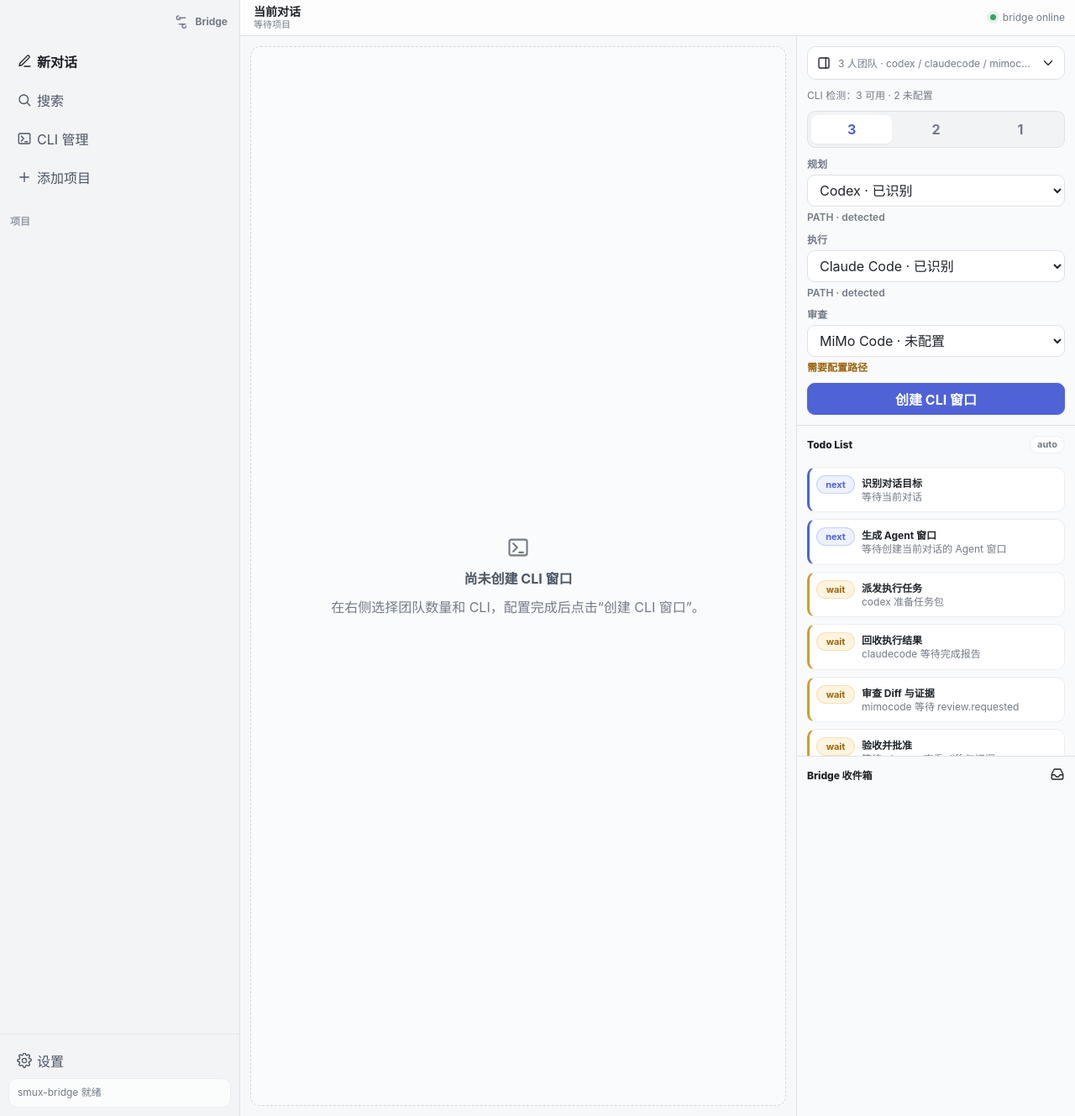
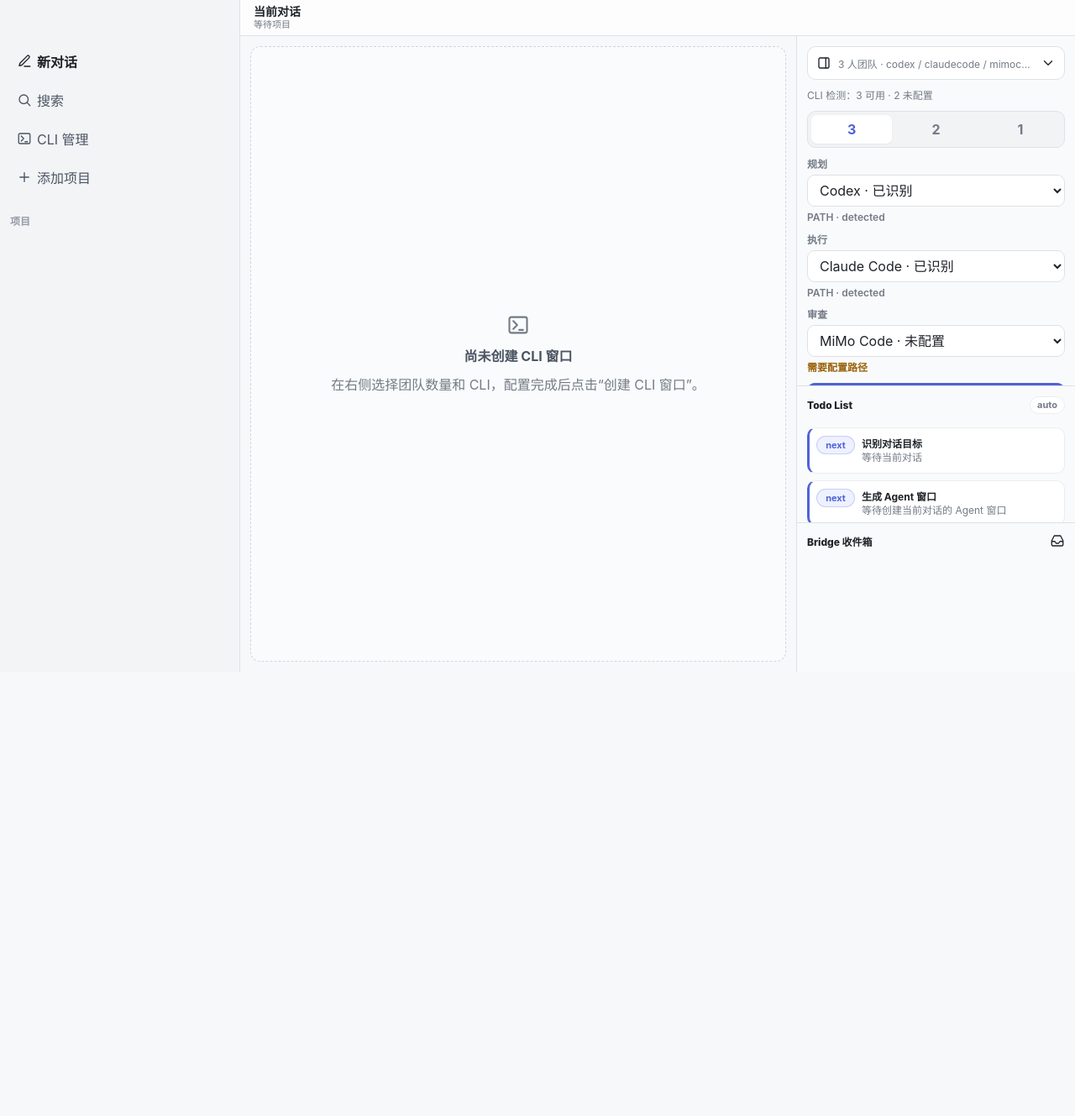
Before and after one commit to Dangena/agent-team, a React (Vite) app in the folder apps/desktop/: page / in a window 1280 px wide. Shown: the whole page at 84% size. After the commit the page ends 800 px from the top, so only its background shows below. Built offline with nearby package versions, Linux system fonts and the light colour scheme.

Commit message:
Update renderer components and smoke test

```diff
--- a/apps/desktop/src/renderer/App.tsx
+++ b/apps/desktop/src/renderer/App.tsx
@@ -1,10 +1,5 @@
 import { useEffect, useMemo, useRef, useState } from "react";
-import {
-  toBridgeUiEvents,
-  type BridgeAcknowledgement,
-  type BridgeUiEvent,
-  type EventEnvelope
-} from "@agent-team/protocol";
+import type { BridgeUiEvent } from "@agent-team/protocol";
 import type {
   AgentPtyEvent as AgentProcessEvent,
   AgentPtySnapshot as AgentProcessSnapshot
@@ -23,15 +18,13 @@
 type IconName =
   | "plus"
   | "search"
-  | "settings"
   | "folder"
   | "edit"
   | "more"
   | "chevron"
   | "terminal"
   | "panel"
-  | "inbox"
-  | "bridge";
+  | "inbox";
 
 type RoleSpec = {
   key: RoleKey;
@@ -102,131 +95,6 @@
   zcode: { id: "zcode", label: "Zcode", status: "missing", source: "missing", reason: "需要配置路径" }
 };
 
-const rawBridgeEventFixtures: EventEnvelope[] = [
-  {
-    version: 1,
-    eventId: "evt_task_assigned_ui",
-    sessionId: "ses_ui_flow",
-    createdAt: "2026-06-21T00:00:00.000Z",
-    type: "task.assigned",
-    fromAgentId: "planner",
-    toAgentId: "executor",
-    taskId: "task_ui_flow",
-    payload: {
-      objective: "实现 Agent Team Desktop 最小 UI 闭环",
-      scope: { paths: ["apps/desktop/**"], notes: "renderer mock flow" },
-      acceptance: [{ id: "acc_ui", text: "Todo and inbox derive from bridge events", required: true }],
-      assigneeAgentId: "executor",
-      assigneeRole: "executor"
-    }
-  },
-  {
-    version: 1,
-    eventId: "evt_task_completed_ui",
-    sessionId: "ses_ui_flow",
-    createdAt: "2026-06-21T00:01:00.000Z",
-    type: "task.completed",
-    fromAgentId: "executor",
-    toAgentId: "planner",
-    taskId: "task_ui_flow",
-    payload: {
-      taskId: "task_ui_flow",
-      changed: ["apps/desktop/src/renderer/App.tsx"],
-      tests: [{ command: "node scripts/smoke-test.mjs", cwd: ".", exitCode: 0 }],
-      risks: [],
-      summary: "完成代码修改并记录测试"
-    }
-  },
-  {
-    version: 1,
-    eventId: "evt_evidence_test_recorded_ui",
-    sessionId: "ses_ui_flow",
-    createdAt: "2026-06-21T00:02:00.000Z",
-    type: "evidence.test_recorded",
-    fromAgentId: "executor",
-    toAgentId: "planner",
-    taskId: "task_ui_flow",
-    payload: {
-      taskId: "task_ui_flow",
-      command: "node scripts/smoke-test.mjs",
-      cwd: ".",
-      exitCode: 0,
-      note: "renderer fixture test evidence"
-    }
-  },
-  {
-    version: 1,
-    eventId: "evt_evidence_diff_captured_ui",
-    sessionId: "ses_ui_flow",
-    createdAt: "2026-06-21T00:02:30.000Z",
-    type: "evidence.diff_captured",
-    fromAgentId: "executor",
-    toAgentId: "planner",
-    taskId: "task_ui_flow",
-    payload: {
-      taskId: "task_ui_flow",
-      baseRef: "HEAD",
-      headRef: "WORKTREE",
-      diffArtifactPath: ".agent-team/evidence/ui-flow.patch",
-      summary: "已捕获任务 diff"
-    }
-  },
-  {
-    version: 1,
-    eventId: "evt_review_requested_ui",
-    sessionId: "ses_ui_flow",
-    createdAt: "2026-06-21T00:03:00.000Z",
-    type: "review.requested",
-    fromAgentId: "planner",
-    toAgentId: "reviewer",
-    taskId: "task_ui_flow",
-    payload: {
-      taskId: "task_ui_flow",
-      reviewerAgentId: "reviewer",
-      focus: ["renderer", "bridge events"]
-    }
-  },
-  {
-    version: 1,
-    eventId: "evt_review_reported_ui",
-    sessionId: "ses_ui_flow",
-    createdAt: "2026-06-21T00:04:00.000Z",
-    type: "review.reported",
-    fromAgentId: "reviewer",
-    toAgentId: "planner",
-    taskId: "task_ui_flow",
-    payload: {
-      taskId: "task_ui_flow",
-      findings: [],
-      testGaps: [],
-      recommendation: "approve"
-    }
-  },
-  {
-    version: 1,
-    eventId: "evt_approval_granted_ui",
-    sessionId: "ses_ui_flow",
-    createdAt: "2026-06-21T00:05:00.000Z",
-    type: "approval.granted",
-    fromAgentId: "planner",
-    toAgentId: "executor",
-    taskId: "task_ui_flow",
-    payload: {
-      taskId: "task_ui_flow",
-      diffViewed: true,
-      evidenceIds: ["evt_task_completed_ui", "evt_evidence_test_recorded_ui", "evt_evidence_diff_captured_ui"],
-      note: "planner 已批准任务"
-    }
-  }
-];
-
-const bridgeAckFixtures: BridgeAcknowledgement[] = [
-  { agentId: "executor", eventId: "evt_task_assigned_ui", ackedAt: "2026-06-21T00:00:05.000Z" },
-  { agentId: "planner", eventId: "evt_task_completed_ui", ackedAt: "2026-06-21T00:01:05.000Z" },
-  { agentId: "planner", eventId: "evt_evidence_test_recorded_ui", ackedAt: "2026-06-21T00:02:05.000Z" },
-  { agentId: "planner", eventId: "evt_evidence_diff_captured_ui", ackedAt: "2026-06-21T00:02:35.000Z" }
-];
-
 function Icon({ name }: { name: IconName }) {
   return (
     <svg className="icon" aria-hidden="true" focusable="false">
@@ -283,6 +151,14 @@
   return role.key === "plannerReviewer" ? "planner" : role.key;
 }
 
+function processStatus(status?: AgentProcessSnapshot["status"], active = false) {
+  if (status === "running" && active) return { label: "工作中", tone: "running" };
+  if (status === "running") return { label: "已就绪", tone: "idle" };
+  if (status === "failed") return { label: "启动失败", tone: "warning" };
+  if (status === "exited") return { label: "已停止", tone: "idle" };
+  return { label: "等待中", tone: "idle" };
+}
+
 function hasBridgeEvent(events: BridgeUiEvent[], type: BridgeUiEvent["type"]) {
   return events.some((event) => event.type === type && event.status !== "waiting");
 }
@@ -311,10 +187,6 @@
         <path d="m21 21-4.3-4.3" />
         <circle cx="11" cy="11" r="7" />
       </symbol>
-      <symbol id="icon-settings" viewBox="0 0 24 24">
-        <path d="M12 8.5a3.5 3.5 0 1 0 0 7 3.5 3.5 0 0 0 0-7Z" />
-        <path d="M19.4 15a1.7 1.7 0 0 0 .34 1.88l.04.04a2 2 0 0 1-2.83 2.83l-.04-.04a1.7 1.7 0 0 0-1.88-.34 1.7 1.7 0 0 0-1.03 1.56V21a2 2 0 0 1-4 0v-.07a1.7 1.7 0 0 0-1.03-1.56 1.7 1.7 0 0 0-1.88.34l-.04.04a2 2 0 0 1-2.83-2.83l.04-.04A1.7 1.7 0 0 0 4.6 15a1.7 1.7 0 0 0-1.56-1.03H3a2 2 0 0 1 0-4h.07A1.7 1.7 0 0 0 4.6 8a1.7 1.7 0 0 0-.34-1.88l-.04-.04a2 2 0 0 1 2.83-2.83l.04.04A1.7 1.7 0 0 0 9 3.6 1.7 1.7 0 0 0 10.03 2H10a2 2 0 0 1 4 0v.07a1.7 1.7 0 0 0 1.03 1.56 1.7 1.7 0 0 0 1.88-.34l.04-.04a2 2 0 0 1 2.83 2.83l-.04.04A1.7 1.7 0 0 0 19.4 8a1.7 1.7 0 0 0 1.56 1.03H21a2 2 0 0 1 0 4h-.07A1.7 1.7 0 0 0 19.4 15Z" />
-      </symbol>
       <symbol id="icon-folder" viewBox="0 0 24 24">
         <path d="M3 7.5A2.5 2.5 0 0 1 5.5 5H10l2 2h6.5A2.5 2.5 0 0 1 21 9.5v7A2.5 2.5 0 0 1 18.5 19h-13A2.5 2.5 0 0 1 3 16.5v-9Z" />
       </symbol>
@@ -342,10 +214,6 @@
       <symbol id="icon-inbox" viewBox="0 0 24 24">
         <path d="M4 13h4l2 3h4l2-3h4" />
         <path d="M5 20h14a2 2 0 0 0 2-2v-6L17 4H7l-4 8v6a2 2 0 0 0 2 2Z" />
-      </symbol>
-      <symbol id="icon-bridge" viewBox="0 0 24 24">
-        <path d="M7 7h10M7 17h10" />
-        <path d="M9 7a3 3 0 1 1-3-3M15 17a3 3 0 1 0 3 3" />
       </symbol>
     </svg>
   );
@@ -445,10 +313,12 @@
   const [activeChatId, setActiveChatId] = useState("");
   const [openMenuProjectId, setOpenMenuProjectId] = useState<string | null>(null);
   const [nextChatNumber, setNextChatNumber] = useState(2);
-  const [toast, setToast] = useState("smux-bridge 就绪");
+  const [toast, setToast] = useState("");
   const [windows, setWindows] = useState<AgentWindow[]>([]);
   const [agentProcesses, setAgentProcesses] = useState<Record<string, AgentProcessSnapshot>>({});
   const [agentOutput, setAgentOutput] = useState<Record<string, string>>({});
+  const [activeAgents, setActiveAgents] = useState<Record<string, boolean>>({});
+  const activityTimersRef = useRef<Record<string, number>>({});
   const [runtimeBridgeEvents, setRuntimeBridgeEvents] = useState<BridgeUiEvent[]>([]);
   const { project: activeProject, chat: activeChat } = activeFrom(projects, activeProjectId, activeChatId);
   const roles = roleSets[teamSize];
@@ -509,6 +379,12 @@
   }, []);
 
   useEffect(() => {
+    if (!toast) return;
+    const timer = window.setTimeout(() => setToast(""), 3_000);
+    return () => window.clearTimeout(timer);
+  }, [toast]);
+
+  useEffect(() => {
     const api = window.agentTeam;
     if (!api) return;
 
@@ -522,8 +398,18 @@
           ...current,
           [event.agentId]: `${current[event.agentId] ?? ""}${event.data}`.slice(-100_000)
         }));
+        setActiveAgents((current) => ({ ...current, [event.agentId]: true }));
+        window.clearTimeout(activityTimersRef.current[event.agentId]);
+        activityTimersRef.current[event.agentId] = window.setTimeout(() => {
+          setActiveAgents((current) => ({ ...current, [event.agentId]: false }));
+          delete activityTimersRef.current[event.agentId];
+        }, 1_500);
       }
     });
+  }, []);
+
+  useEffect(() => () => {
+    for (const timer of Object.values(activityTimersRef.current)) window.clearTimeout(timer);
   }, []);
 
   const configSummary = useMemo(
@@ -538,9 +424,7 @@
   }, [cliDetections]);
 
   const bridgeEvents = useMemo(
-    () => activeChat?.teamCreated
-      ? runtimeBridgeEvents.length ? runtimeBridgeEvents : toBridgeUiEvents(rawBridgeEventFixtures, bridgeAckFixtures)
-      : [],
+    () => activeChat?.teamCreated ? runtimeBridgeEvents : [],
     [activeChat?.teamCreated, runtimeBridgeEvents]
   );
 
@@ -721,6 +605,7 @@
     }
 
     setAgentOutput({});
+    setActiveAgents({});
     const results = await Promise.allSettled(
       nextWindows.map((agent) => {
         const baseInput = {
@@ -757,12 +642,7 @@
       <main className="app">
         <aside className="rail" aria-label="项目与对话">
           <div>
-            <div className="window-chrome">
-              <div className="app-mark">
-                <Icon name="bridge" />
-                <span>Bridge</span>
-              </div>
-            </div>
+            <div className="window-chrome" aria-hidden="true" />
 
             <nav className="rail-actions">
               <button className="rail-action primary-action" type="button" onClick={() => addChat()}>
@@ -855,16 +735,9 @@
             </div>
           </div>
 
-          <div className="rail-foot">
-            <button className="rail-action" type="button" onClick={() => announce("设置已打开")}>
-              <Icon name="settings" />
-              <span>设置</span>
-            </button>
-            <div className="toast" role="status" aria-live="polite">
-              {toast}
-            </div>
-          </div>
         </aside>
+
+        {toast ? <div className="toast" role="status" aria-live="polite">{toast}</div> : null}
 
         <section className="main" aria-label="Agent 工作台">
           <header className="session-bar">
@@ -875,10 +748,6 @@
                   ? `${activeProject.name} · ${activeProject.branch} · ${activeProject.status} · 当前对话`
                   : "等待项目"}
               </div>
-            </div>
-            <div className="session-status">
-              <span className="status-dot" aria-hidden="true" />
-              <span>bridge online</span>
             </div>
           </header>
 
@@ -894,6 +763,7 @@
                   const process = agentProcesses[agentId];
                   const output = agentOutput[agentId] ?? "";
                   const running = process?.status === "running";
+                  const status = processStatus(process?.status, activeAgents[agentId]);
                   return (
                   <article className={`agent-window ${index === 0 ? "first" : ""}`} key={`${agent.key}-${agent.cli}`}>
                     <header className="window-head">
@@ -904,10 +774,10 @@
                       <div className="window-actions">
                       <span className="window-state">
                         <span
-                          className={`status-dot ${running ? "" : "warning"}`}
+                          className={`status-dot ${status.tone}`}
                           aria-hidden="true"
                         />
-                        {process?.status ?? "idle"}
+                        {status.label}
                       </span>
                       {running ? <button type="button" onClick={() => stopAgent(agent)}>停止</button> : null}
                       </div>
--- a/apps/desktop/src/renderer/styles.css
+++ b/apps/desktop/src/renderer/styles.css
@@ -36,7 +36,7 @@
 html,
 body,
 #root {
-  min-height: 100%;
+  height: 100%;
 }
 
 body {
@@ -72,14 +72,18 @@
 .app {
   display: grid;
   grid-template-columns: 286px minmax(0, 1fr);
-  min-height: 100vh;
+  height: 100vh;
+  min-height: 0;
+  overflow: hidden;
   background: var(--canvas);
 }
 
 .rail {
   display: grid;
-  grid-template-rows: auto 1fr auto;
+  grid-template-rows: auto minmax(0, 1fr);
   min-width: 0;
+  min-height: 0;
+  overflow: hidden;
   border-right: 1px solid var(--line);
   background: var(--rail);
 }
@@ -87,19 +91,10 @@
 .window-chrome {
   display: flex;
   align-items: center;
-  justify-content: flex-end;
   min-height: 44px;
-  padding: 12px 14px 6px 78px;
+  padding-left: 78px;
   -webkit-app-region: drag;
-}
-
-.app-mark {
-  display: flex;
-  align-items: center;
-  gap: 7px;
-  color: var(--muted);
-  font-size: 12px;
-  font-weight: 650;
+  -webkit-user-select: none;
 }
 
 .rail-actions {
@@ -291,38 +286,42 @@
   color: var(--ink);
 }
 
-.rail-foot {
-  padding: 10px;
-  border-top: 1px solid rgba(221, 225, 231, 0.72);
-}
-
 .toast {
-  min-height: 34px;
+  position: fixed;
+  bottom: 16px;
+  left: 16px;
+  z-index: 100;
+  max-width: 260px;
+  min-height: 36px;
   border: 1px solid var(--line-soft);
   border-radius: 10px;
-  background: rgba(255, 255, 255, 0.72);
-  color: var(--muted);
+  background: rgba(31, 35, 40, 0.94);
+  box-shadow: var(--shadow-md);
+  color: #ffffff;
   font-size: 12px;
   line-height: 1.35;
-  padding: 8px 10px;
+  padding: 10px 12px;
+  pointer-events: none;
 }
 
 .main {
   display: grid;
   grid-template-rows: auto minmax(0, 1fr);
   min-width: 0;
+  min-height: 0;
+  overflow: hidden;
   background: var(--canvas);
 }
 
 .session-bar {
-  display: grid;
-  grid-template-columns: minmax(0, 1fr) auto;
-  gap: 12px;
+  display: flex;
   align-items: center;
   min-height: 42px;
   border-bottom: 1px solid var(--line);
   background: rgba(255, 255, 255, 0.78);
   padding: 5px 12px 5px 16px;
+  -webkit-app-region: drag;
+  -webkit-user-select: none;
 }
 
 .session-title {
@@ -349,19 +348,15 @@
   white-space: nowrap;
 }
 
-.session-status {
-  display: flex;
-  align-items: center;
-  gap: 8px;
-  color: var(--muted);
-  font-size: 12px;
-  white-space: nowrap;
-}
-
 .status-dot {
   width: 7px;
   height: 7px;
   border-radius: 999px;
+  background: #9ca3af;
+  box-shadow: 0 0 0 4px rgba(156, 163, 175, 0.12);
+}
+
+.status-dot.running {
   background: #38a169;
   box-shadow: 0 0 0 4px rgba(56, 161, 105, 0.12);
 }
@@ -375,11 +370,13 @@
   display: grid;
   grid-template-columns: minmax(0, 1fr) 332px;
   min-height: 0;
+  overflow: hidden;
 }
 
 .canvas {
   min-width: 0;
   min-height: 0;
+  overflow: hidden;
   padding: 12px;
 }
 
@@ -585,8 +582,11 @@
   display: grid;
   grid-template-rows: auto minmax(0, 0.92fr) minmax(0, 1fr);
   min-width: 0;
+  min-height: 0;
+  overflow: hidden;
   border-left: 1px solid var(--line);
   background: #f9fafb;
+  contain: layout paint;
 }
 
 .panel-section {
@@ -600,10 +600,15 @@
 
 .config-panel {
   display: grid;
+  align-content: start;
   gap: 10px;
+  max-height: 52vh;
+  overflow: auto;
 }
 
 .config-panel.collapsed {
+  max-height: none;
+  overflow: hidden;
   padding: 10px 12px;
 }
 
```
Also changed, not shown: 1 other file (tests, documents, lock files or other folders).
